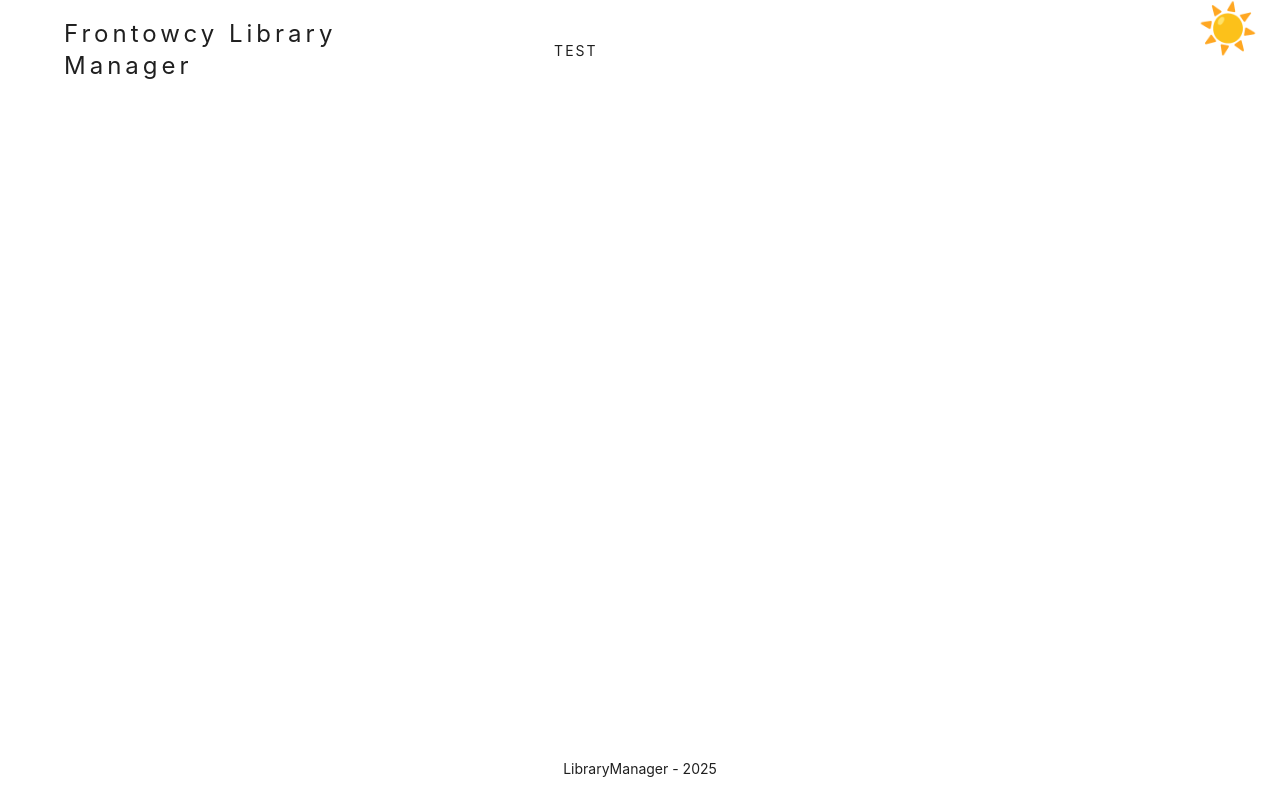
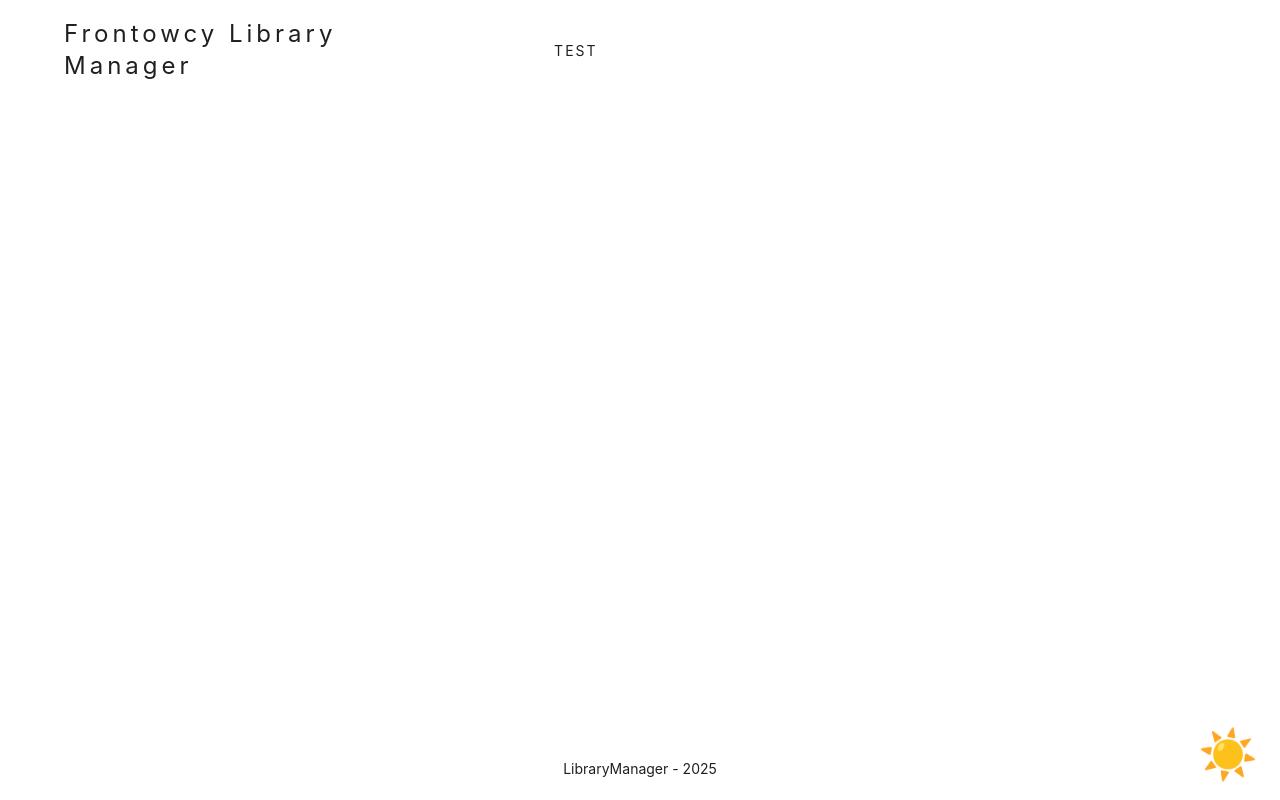
Before and after one commit to lajzowski/frontowcy-LibraryManager-front, a React (Vite) app: page / in a window 1280 px wide. Built offline with nearby package versions, Linux system fonts and the light colour scheme.

Commit message:
Modyfikacja: Button zmiany stylu przeniesiony na prawy dolny róg strony.

```diff
--- a/src/components/ButtonChangeStyle/ButtonChangeStyle.scss
+++ b/src/components/ButtonChangeStyle/ButtonChangeStyle.scss
@@ -1,7 +1,7 @@
 .button-change-styles {
     background: none;
     position: absolute;
-    top: 0;
+    bottom: 16px;
     right: 16px;
     border: none;
     font-size: 48px;
```
